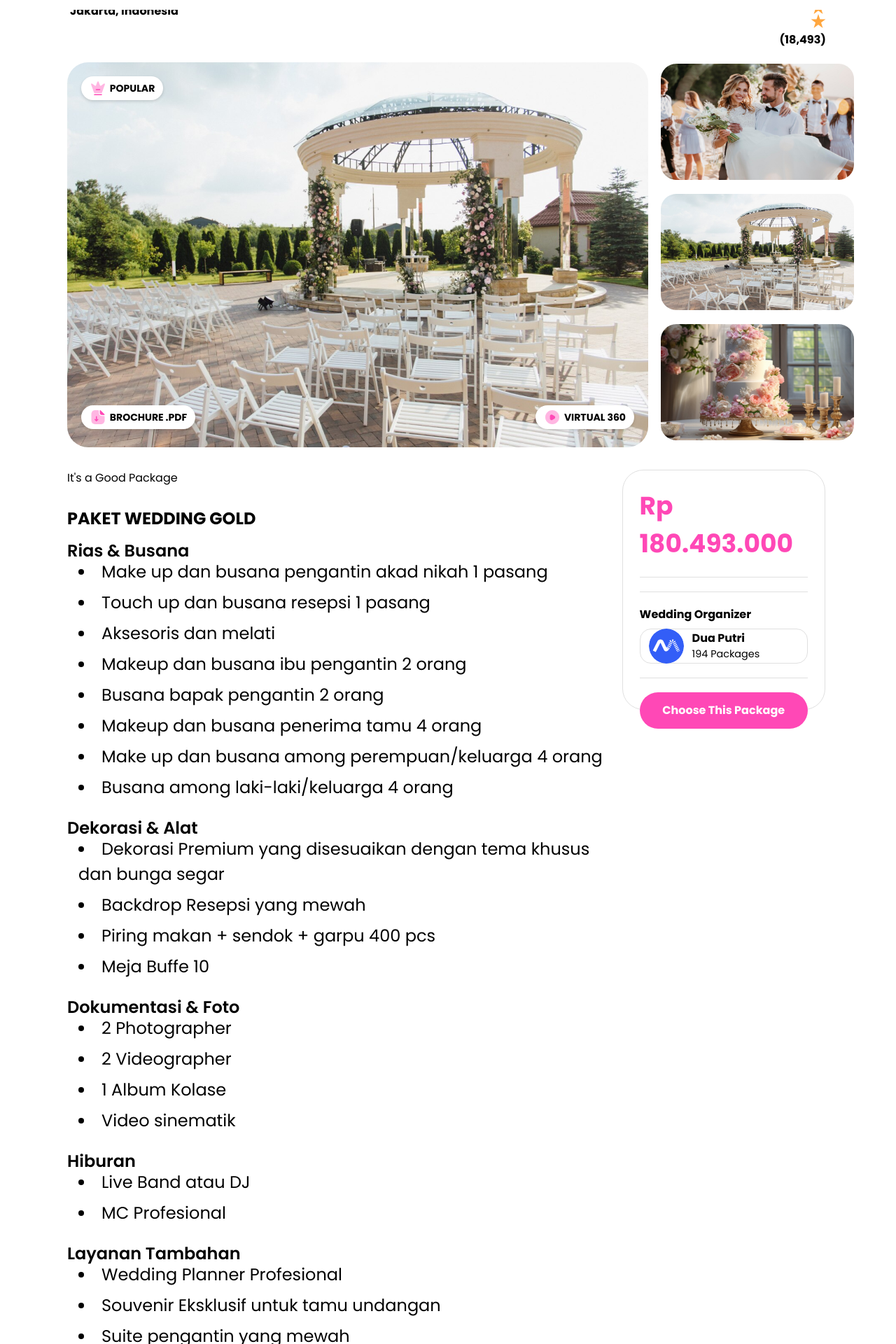
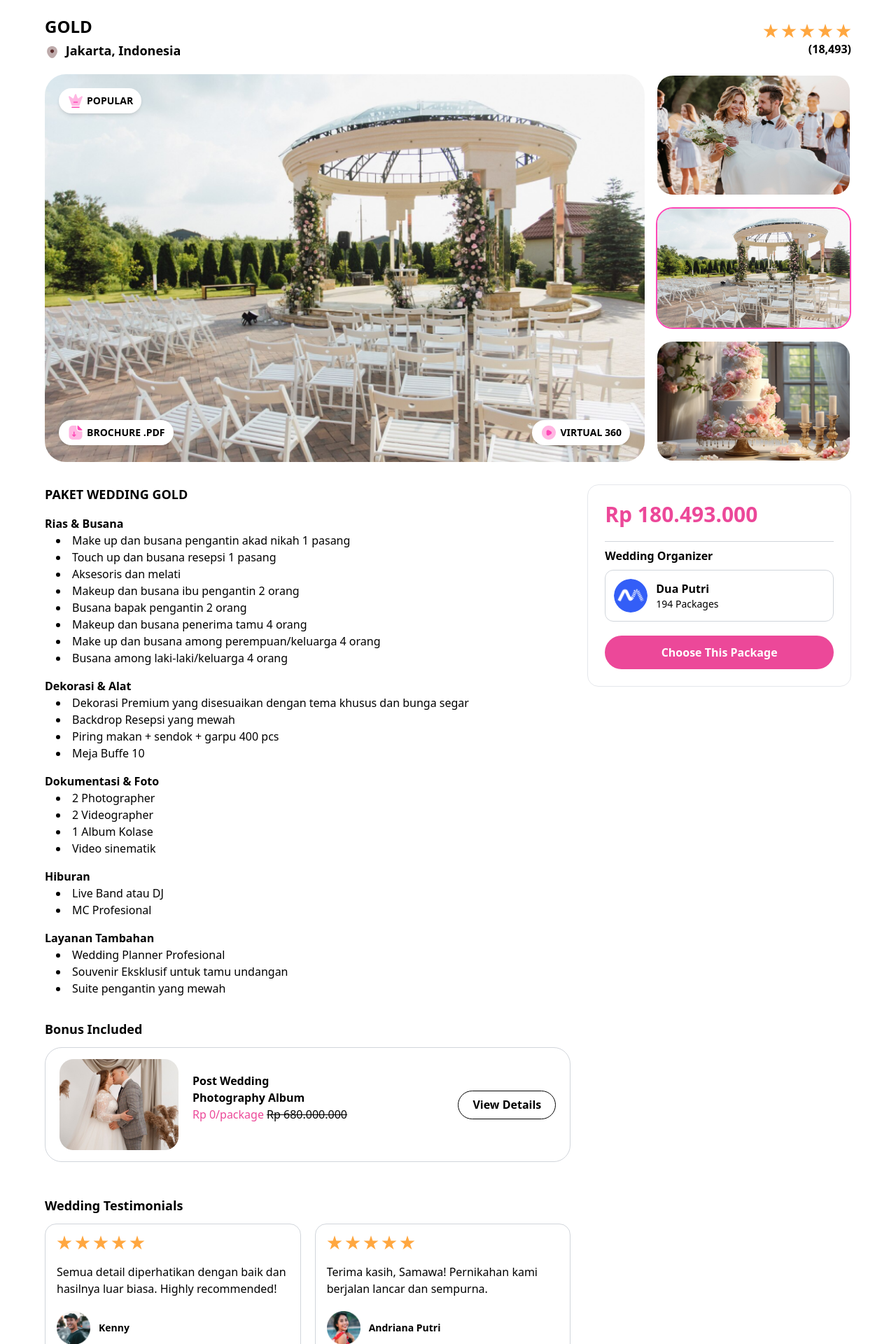
Before and after one commit to AdamAbd/samawa, a SvelteKit app: page /wedding-package-gold in a window 1280 px wide. Shown: the part 100-2020 px from the top of the page at 70% size. Built offline with nearby package versions, Linux system fonts and the light colour scheme.

Commit message:
fix wedding package detail

```diff
--- a/src/routes/+page.svelte
+++ b/src/routes/+page.svelte
@@ -143,7 +143,7 @@
 					<div>Loading...</div>
 				{:else}
 					{#each limitedPlace as place}
-						<div class="flex flex-col gap-4 w-[260px]">
+						<a href={`wedding-package-gold`} class="flex flex-col gap-4 w-[260px]">
 							<img class="h-[300px] rounded-2xl" src={place.image} alt="Weeding Package" />
 							<span class="text-xl font-bold leading-[30px]">{place.name}</span>
 							<div class="flex flex-col gap-3.5">
@@ -162,7 +162,7 @@
 									currency: 'IDR'
 								}).format(parseInt(place.price))}
 							</span>
-						</div>
+						</a>
 					{/each}
 				{/if}
 			</div>
--- a/src/routes/wedding-package-gold/+page.svelte
+++ b/src/routes/wedding-package-gold/+page.svelte
@@ -1,5 +1,5 @@
 <script>
-	import '../wedding-package-gold/style.css';
+	// import '../wedding-package-gold/style.css';
 	import '../../app.css';
 
 	import loc_icon from '$lib/images/location.svg';
@@ -51,55 +51,70 @@
 <div>
 	<Header />
 
-	<div class="container">
+	<div class="container mx-auto mt-[114px]">
 		<!-- Header Section -->
-		<div class="package-header">
-			<div class="header-left">
-				<h1 class="package-title">GOLD</h1>
-				<p class="package-location">
-					<img class="location-icon" src={loc_icon} alt="" /> Jakarta, Indonesia
+		<div class="max-w-7xl mx-auto flex justify-between items-start pb-5">
+			<div class="flex flex-col">
+				<h1 class="text-2xl font-bold mt-2 mb-0">GOLD</h1>
+				<p class="text-black font-bold text-lg mt-1">
+					<img class="pr-1 align-middle inline" src={loc_icon} alt="" /> Jakarta, Indonesia
 				</p>
 			</div>
 
-			<div class="header-right">
-				<div class="stars">
+			<div class="flex flex-col items-end mt-5">
+				<div class="flex space-x-1">
 					<span><img src={star_icon} alt="" /></span>
 					<span><img src={star_icon} alt="" /></span>
 					<span><img src={star_icon} alt="" /></span>
 					<span><img src={star_icon} alt="" /></span>
 					<span><img src={star_icon} alt="" /></span>
 				</div>
-				<span class="review-count">(18,493)</span>
+				<span class="mt-1 ml-4 text-black font-bold">(18,493)</span>
 			</div>
 		</div>
 
 		<!-- Image Gallery Section -->
-		<div class="gallery">
-			<div class="main-image">
-				<img src={images[currentImageIndex]} alt="Wedding Package Overview" />
-			</div>
-			<div class="thumbnail-images">
+		<div class="w-full flex gap-4 mb-8 relative">
+			<img
+				class="w-[calc(100%-280px)] h-[554px] rounded-[30px] object-cover"
+				src={images[currentImageIndex]}
+				alt="Wedding Package Overview"
+			/>
+			<div class="flex flex-col gap-4">
 				{#each images as image, index}
 					<button
 						type="button"
-						class:selected={index === currentImageIndex}
+						class={`cursor-pointer rounded-[24px] border-2 ${
+							index === currentImageIndex ? 'border-[#FF48B6]' : 'border-transparent'
+						}`}
 						on:click={() => (currentImageIndex = index)}
 					>
-						<img src={image} alt="Thumbnail" />
+						<img class="w-[280px] h-[170px] rounded-[22px]" src={image} alt="Thumbnail" />
 					</button>
 				{/each}
 			</div>
 			<!-- Tags -->
-			<span class="tag top-left"> <img src={popular_icon} alt="img" /> POPULAR</span>
-			<span class="tag bottom-left"> <img src={brochure_icon} alt="" />BROCHURE .PDF</span>
-			<span class="tag bottom-right"> <img src={virtual_icon} alt="" />VIRTUAL 360</span>
+			<span
+				class="absolute top-5 left-5 px-3 py-1.5 rounded-[20px] text-sm font-bold text-black bg-white flex items-center gap-1 shadow-md"
+			>
+				<img src={popular_icon} alt="img" /> POPULAR
+			</span>
+			<span
+				class="absolute bottom-6 left-5 px-3 py-1.5 rounded-[20px] text-sm font-bold text-black bg-white flex items-center gap-1 shadow-md"
+			>
+				<img src={brochure_icon} alt="" />BROCHURE .PDF
+			</span>
+			<span
+				class="absolute bottom-6 right-[calc(280px+20px+16px)] px-3 py-1.5 rounded-[20px] text-sm font-bold text-black bg-white flex items-center gap-1 shadow-md"
+			>
+				<img src={virtual_icon} alt="" />VIRTUAL 360
+			</span>
 		</div>
 
 		<!-- Description and Price Section -->
-		<div class="content">
-			<div class="package-details">
-				<h1 class="package-details-header">It's a Good Package</h1>
-				<h2 class="text-lg font-bold mt-8 mb-4">PAKET WEDDING GOLD</h2>
+		<div class="flex gap-6 mb-8 w-full">
+			<div class="w-2/3">
+				<h2 class="text-lg font-bold mb-4">PAKET WEDDING GOLD</h2>
 
 				<!-- Rias & Busana Section -->
 				<h3 class="text-base font-semibold mt-4">Rias & Busana</h3>
@@ -146,73 +161,94 @@
 					<li>Souvenir Eksklusif untuk tamu undangan</li>
 					<li>Suite pengantin yang mewah</li>
 				</ul>
-			</div>
 
-			<!-- Price and Booking Section -->
-			<div class="price-container">
-				<div class="price">Rp 180.493.000</div>
-				<hr class="divider" />
-				<hr class="divider" />
-				<div class="organizer-title">Wedding Organizer</div>
-
-				<div class="organizer-info">
-					<img src={dua_putri_icon} alt="Organizer Icon" class="organizer-icon" />
-					<div class="organizer-details">
-						<div class="organizer-name">Dua Putri</div>
-						<div class="organizer-packages">194 Packages</div>
+				<!-- Bonus Section -->
+				<div class="mt-8 rounded-lg">
+					<h3 class="text-lg font-bold mb-3">Bonus Included</h3>
+					<div class="flex flex-col gap-4">
+						<div
+							class="flex items-center justify-between py-4 px-5 gap-1 rounded-3xl mb-4 border border-gray-300"
+						>
+							<div class="flex items-center justify-between">
+								<img src={bonus_image} alt="Bonus" class="max-w-[170px] max-h-[130px]" />
+								<div class="pl-5">
+									<h3 class="font-bold">Post Wedding <br />Photography Album</h3>
+									<p class="text-pink-500 text-base mt-0 mb-5">
+										Rp 0/package <s class="text-black">Rp 680.000.000</s>
+									</p>
 								</div>
 							</div>
-
-				<hr class="divider" />
-				<button class="choose-package-btn">Choose This Package</button>
-			</div>
-		</div>
-
-		<!-- Bonus Section -->
-		<div class="bonus">
-			<h3>Bonus Included</h3>
-			<div class="bonus-cards">
-				<div class="bonus-card">
-					<div class="bonus-description">
-						<img src={bonus_image} alt="Bonus" />
-						<div class="bonus-info">
-							<h3>Post Wedding <br />Photography Album</h3>
-							<p>Rp 0/package <s>Rp 680.000.000</s></p>
-						</div>
-					</div>
-					<button on:click={openModal} class="bonus-details-btn">View Details</button>
+							<button
+								on:click={openModal}
+								class="flex items-center justify-center text-center min-w-[127px] max-h-[41px] bg-transparent border border-black rounded-full text-black font-semibold px-5 py-3 cursor-pointer hover:bg-gray-200"
+							>
+								View Details
+							</button>
 							<Modal isOpen={isModalOpen} onClose={closeModal} />
 						</div>
 					</div>
 				</div>
 
 				<!-- Testimonials Section -->
-		<div class="testimonials">
-			<h3>Wedding Testimonials</h3>
-			<div class="testimonial-cards">
-				<div class="testimonial-card">
-					<div class="testimonial-stars">
+				<div class="mt-8">
+					<h3 class="text-lg font-bold mb-3">Wedding Testimonials</h3>
+					<div class="flex gap-5">
+						<div class="w-1/2 bg-transparent p-4 rounded-2xl mb-4 border border-gray-300">
+							<div class="flex items-center gap-1 mb-5">
 								<span><img src={star_icon} alt="" /></span>
 								<span><img src={star_icon} alt="" /></span>
 								<span><img src={star_icon} alt="" /></span>
 								<span><img src={star_icon} alt="" /></span>
 								<span><img src={star_icon} alt="" /></span>
 							</div>
-					<p>Semua detail diperhatikan dengan baik dan hasilnya luar biasa. Highly recommended!</p>
-					<span><img class="persona-image" src={kenny} alt="" />Kenny</span>
+							<p class="text-base mt-5 mb-5">
+								Semua detail diperhatikan dengan baik dan hasilnya luar biasa. Highly recommended!
+							</p>
+							<span class="font-bold text-sm text-black flex items-center">
+								<img class="w-12 h-12 mr-3 align-middle" src={kenny} alt="" />Kenny
+							</span>
 						</div>
-				<div class="testimonial-card">
-					<div class="testimonial-stars">
+						<div class="w-1/2 bg-transparent p-4 rounded-2xl mb-4 border border-gray-300">
+							<div class="flex items-center gap-1 mb-5">
 								<span><img src={star_icon} alt="" /></span>
 								<span><img src={star_icon} alt="" /></span>
 								<span><img src={star_icon} alt="" /></span>
 								<span><img src={star_icon} alt="" /></span>
 								<span><img src={star_icon} alt="" /></span>
 							</div>
-					<p>Terima kasih, Samawa! Pernikahan kami berjalan lancar dan sempurna.</p>
-					<span><img class="persona-image" src={andrianaputri} alt="" />Andriana Putri</span>
+							<p class="text-base mt-5 mb-5">
+								Terima kasih, Samawa! Pernikahan kami berjalan lancar dan sempurna.
+							</p>
+							<span class="font-bold text-sm text-black flex items-center">
+								<img class="w-12 h-12 mr-3 align-middle" src={andrianaputri} alt="" />Andriana Putri
+							</span>
 						</div>
 					</div>
 				</div>
 			</div>
+
+			<!-- Price and Booking Section -->
+			<div class="sticky top-32 w-1/3 h-min p-6 border rounded-2xl">
+				<div class="text-3xl font-bold text-pink-500 mb-5">Rp 180.493.000</div>
+				<hr class="border-t border-gray-300 my-2" />
+				<div class="font-bold text-black text-base mb-2">Wedding Organizer</div>
+
+				<div
+					class="flex items-center gap-3 p-3 rounded-xl border border-gray-300 bg-transparent mb-5"
+				>
+					<img src={dua_putri_icon} alt="Organizer Icon" class="w-12 h-12 rounded-full" />
+					<div class="text-left">
+						<div class="font-bold text-black">Dua Putri</div>
+						<div class="text-sm text-black">194 Packages</div>
 					</div>
+				</div>
+
+				<button
+					class="w-full h-13 py-3 rounded-full bg-pink-500 text-white text-base font-bold hover:bg-pink-700"
+				>
+					Choose This Package
+				</button>
+			</div>
+		</div>
+	</div>
+</div>
```
Lines whose indentation alone changed are shown as unchanged.
